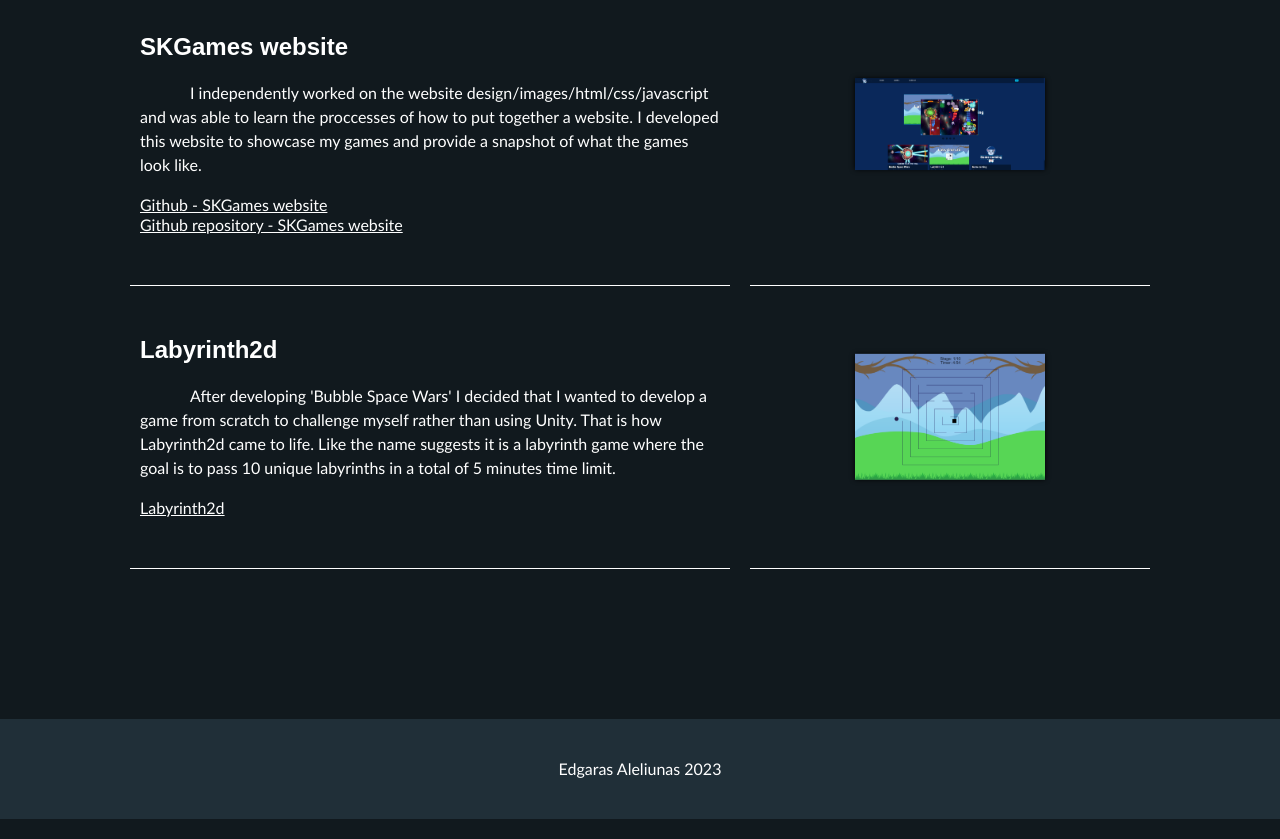
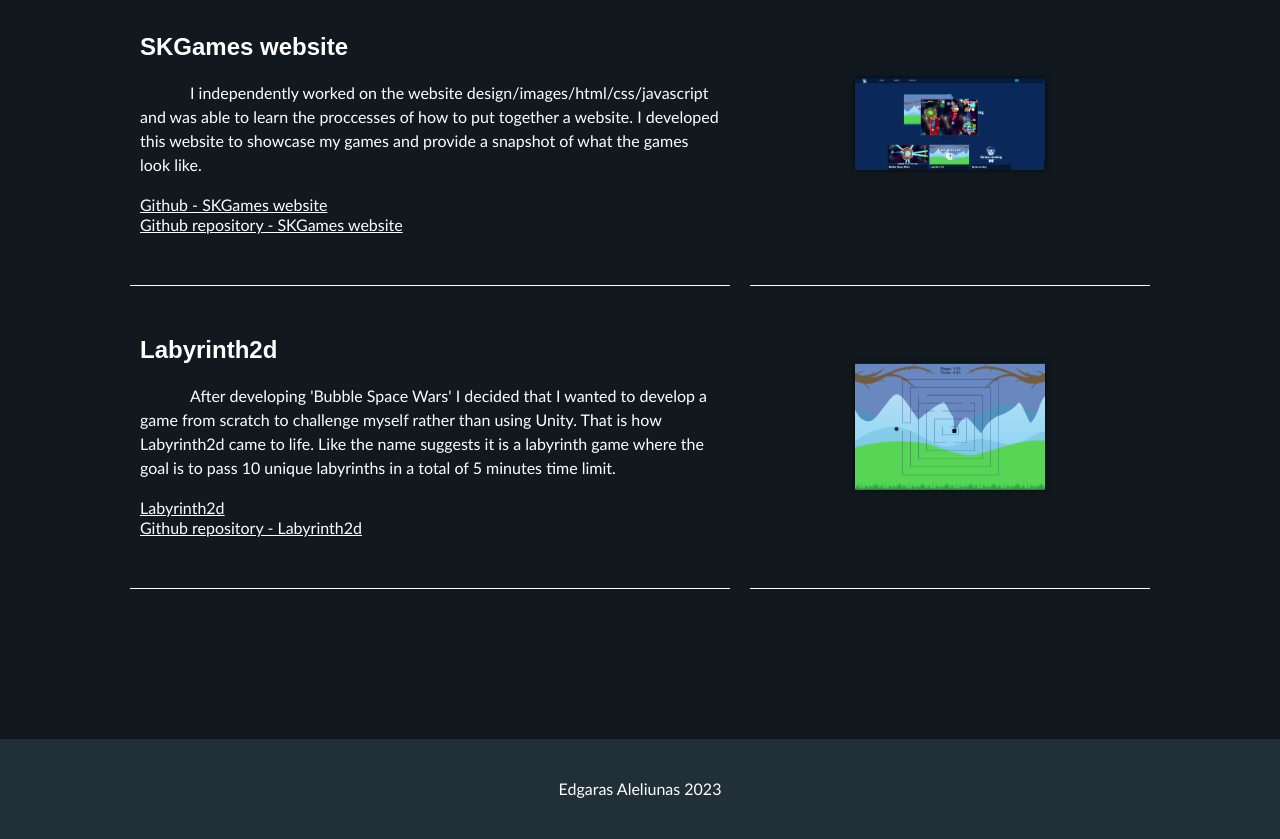
Before and after one commit to Edga380/aboutmepage, a plain HTML site: page index.html in a window 1280 px wide. Shown: the part 1225-2064 px from the top of the page. Drawn offline with Linux system fonts and the light colour scheme.

Commit message:
Links chnaged/added

```diff
--- a/index.html
+++ b/index.html
@@ -58,7 +58,8 @@
                 rather than using Unity. That is how Labyrinth2d came to life. Like the name suggests it is a labyrinth game where
                 the goal is to pass 10 unique labyrinths in a total of 5 minutes time limit.
             </p><br>
-            <a href="https://edga380.github.io/hobbypage/labyrinth2d.html">Labyrinth2d</a><br>
+            <a href="https://edga380.github.io/labyrinth2d/">Labyrinth2d</a><br>
+            <a href="https://github.com/Edga380/labyrinth2d">Github repository - Labyrinth2d</a>
         </div>
         <div class="main-content-inside"><img src="images/labyrinth2d01.png" alt="Labyrinth2d" id="image03">
         </div>
```
